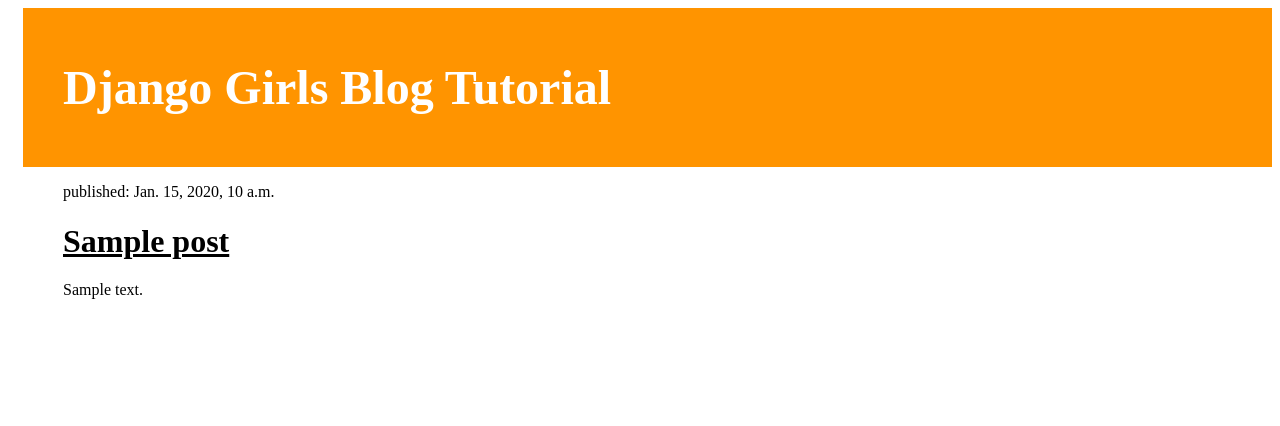
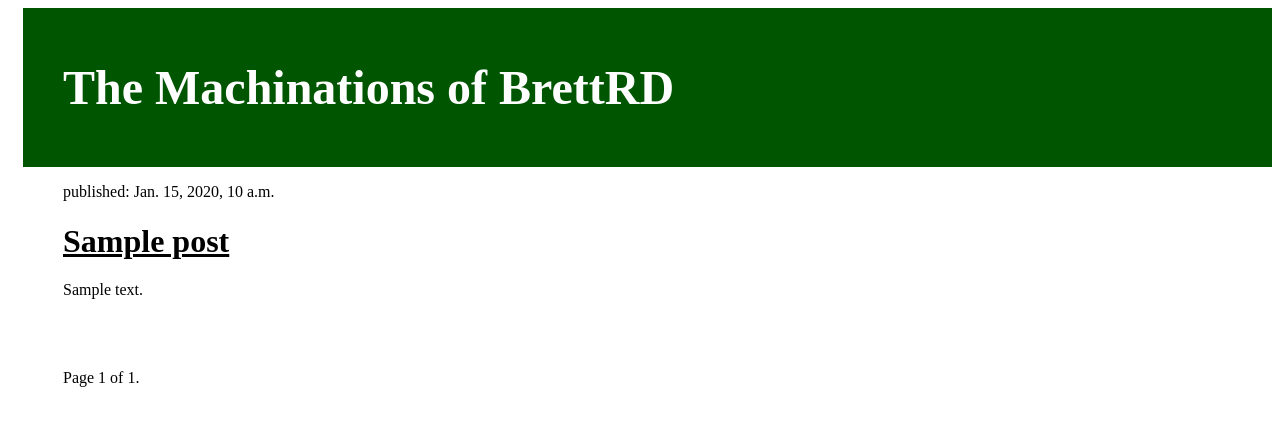
Before and after one commit to BrettRD/PersonalWebsite, a Django app: template blog/templates/blog/post_list.html in a window 1280 px wide. Shown: the top 426 px of the page. Run offline with Django 3.2, Linux system fonts and the light colour scheme; the template is opened without the code that fills it: most values are stand-ins (such as "Sample title", 1, 10 or a date in 2020).

Commit message:
added pagination

```diff
--- a/blog/static/css/blog.css
+++ b/blog/static/css/blog.css
@@ -1,11 +1,8 @@
-h1 a {
-    color: #FCA205;
-}
 body {
     padding-left: 15px;
 }
 .page-header {
-    background-color: #ff9400;
+    background-color: #005500;
     margin-top: 0;
     padding: 20px 20px 20px 40px;
 }
--- a/blog/templates/blog/base.html
+++ b/blog/templates/blog/base.html
@@ -2,20 +2,20 @@
 <html>
     <head>
 	<link rel="stylesheet" href="{% static 'css/blog.css' %}">
-        <title>Django Girls Blog Tutorial</title>
+        <title>The Machinations of BrettRD</title>
     </head>
     <body>
         <div class="page-header">
 {% if user.is_authenticated %}
             <a href="{% url 'post_new' %}" class="top-menu">New</a>
             <a href="{% url 'post_draft_list' %}" class="top-menu">Drafts</a>
-            <p class="top-menu">Hello {{ user.username }}<small>(<a href="{% url 'django.contrib.auth.views.logout' %}">Log out</a>)</small></p>
+            <a href="{% url 'django.contrib.auth.views.logout' %}" class="top-menu">Log out</a>
 {% comment "no visible logins" %}
 {% else %}
             <a href="{% url 'django.contrib.auth.views.login' %}" class="top-menu">Login</a>
 {% endcomment %}
 {% endif %}
-            <h1><a href="/">Django Girls Blog Tutorial</a></h1>
+            <h1><a href="/">The Machinations of BrettRD</a></h1>
         </div>
         <div class="content container">
             <div class="row">
--- a/blog/templates/blog/post_list.html
+++ b/blog/templates/blog/post_list.html
@@ -7,4 +7,21 @@
             <p>{{ post.text|linebreaks }}</p>
         </div>
     {% endfor %}
+
+    <div class="pagination">
+        <span class="step-links">
+            {% if posts.has_previous %}
+                <a href="?page={{ posts.previous_page_number }}">previous</a>
+            {% endif %}
+
+            <span class="current">
+                Page {{ posts.number }} of {{ posts.paginator.num_pages }}.
+            </span>
+
+            {% if posts.has_next %}
+                <a href="?page={{ posts.next_page_number }}">next</a>
+            {% endif %}
+        </span>
+    </div>
+
 {% endblock %}
```
Also changed, not shown: blog/templates/blog/400.html (added, +8 -0 lines), blog/templates/blog/403.html (added, +8 -0 lines), blog/templates/blog/404.html (added, +8 -0 lines), blog/templates/blog/500.html (added, +8 -0 lines), blog/templates/blog/post_draft_list.html (+19 -0 lines), blog/views.py (+28 -6 lines).
